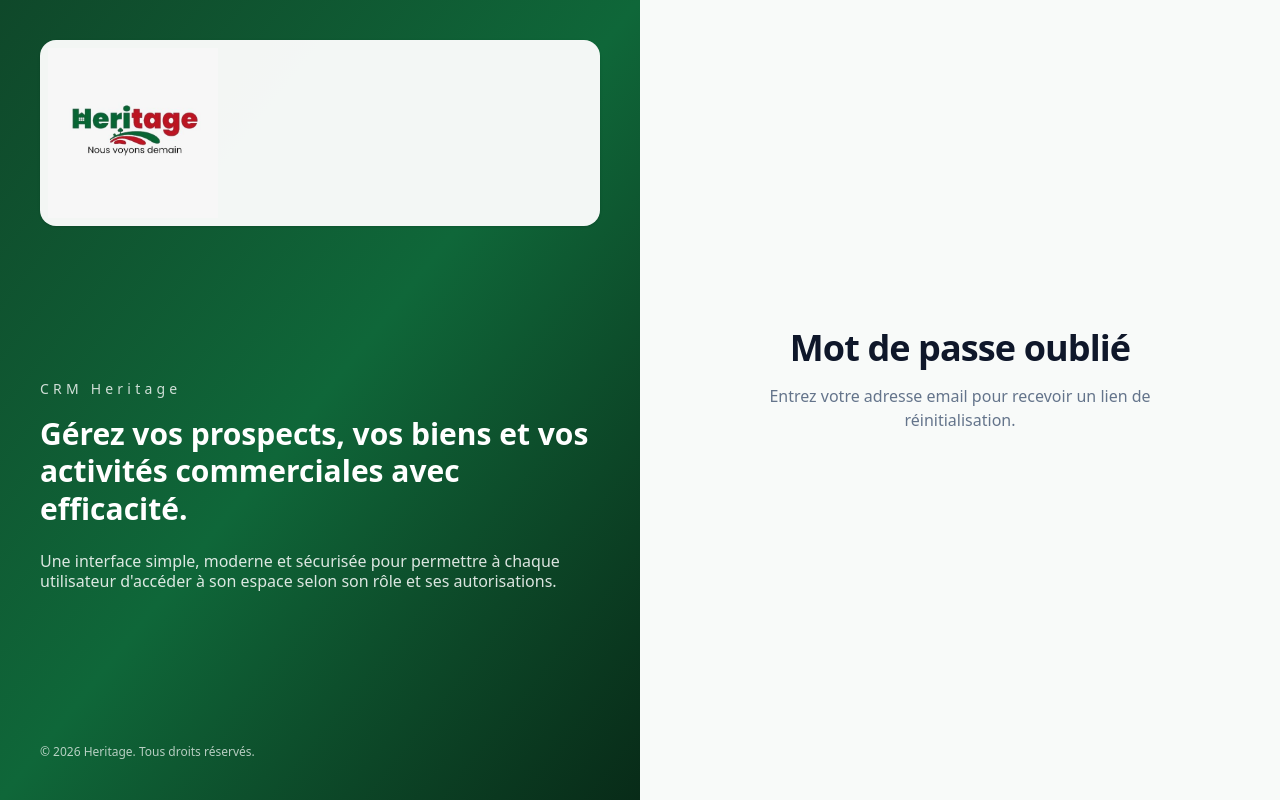
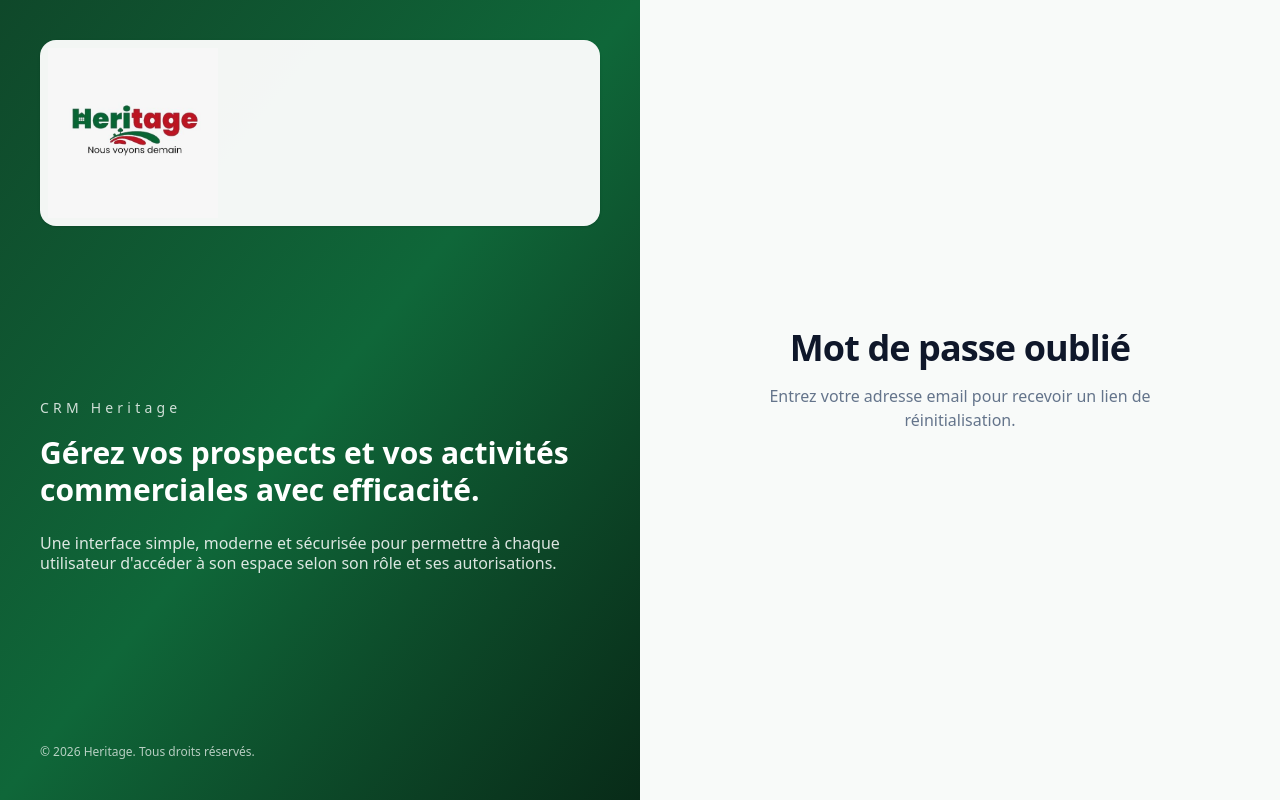
Before and after one commit to fortune997/crm_heritage, a Next.js app: page /forgot-password in a window 1280 px wide. Built offline with nearby package versions, Linux system fonts and the light colour scheme.

Commit message:
service et left side mise a jour

```diff
--- a/components/shared/LeftSideAuth.tsx
+++ b/components/shared/LeftSideAuth.tsx
@@ -16,7 +16,7 @@ const LeftSideAuth = () => {
                 </p>
 
                 <h1 className="text-3xl font-bold leading-tight">
-                    Gérez vos prospects, vos biens et vos activités commerciales avec
+                    Gérez vos prospects et vos activités commerciales avec
                     efficacité.
                 </h1>
 
--- a/core/services/visites/visite-service.ts
+++ b/core/services/visites/visite-service.ts
@@ -129,7 +129,7 @@ export const updateVisitReport = async (
     const { data, error } = await supabase
         .from("visits")
         .update({
-            site: report.site,
+            new_site: report.site,
             interested_area: report.interested_area,
             interest_level: report.interest_level,
             desired_price: report.desired_price,
```
